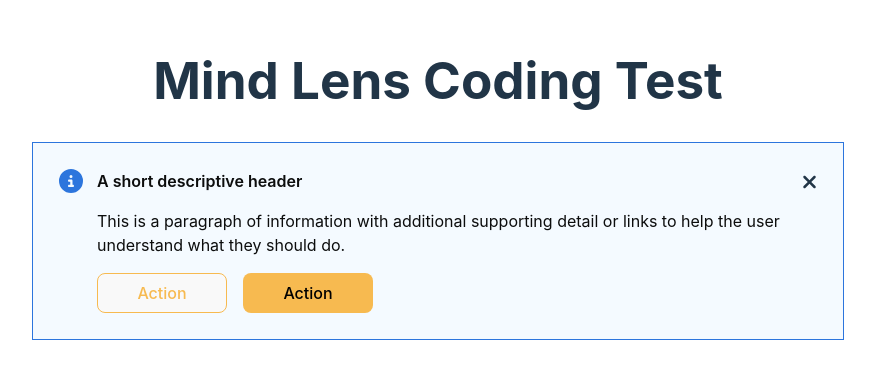
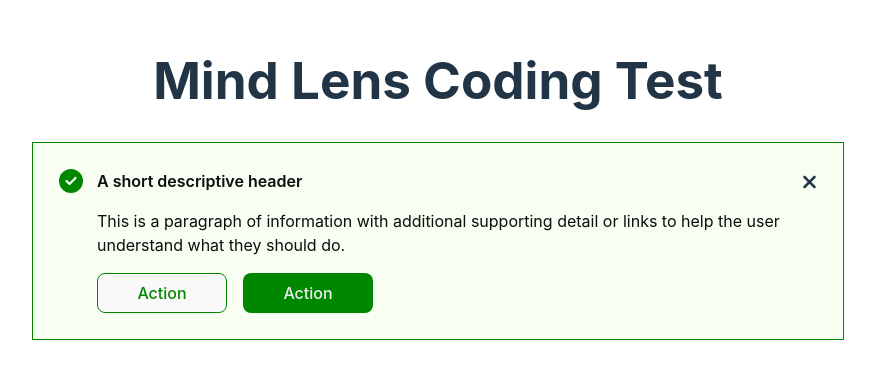
Before and after one commit to paingtk/mind-lens-coding-test, a Vue app: page / in a window 1280 px wide. Shown: the part 221-600 px from the top of the page, without its empty margins (202-1077 px from the left). Built offline with nearby package versions, Linux system fonts and the light colour scheme.

Commit message:
update alert component

```diff
--- a/src/App.vue
+++ b/src/App.vue
@@ -4,5 +4,5 @@ import AppAlertBox from './components/AppAlertBox.vue'
 
 <template>
   <h1>Mind Lens Coding Test</h1>
-  <AppAlertBox alert-type="info"></AppAlertBox>
+  <AppAlertBox alert-type="success"></AppAlertBox>
 </template>
--- a/src/components/AppAlertBox.vue
+++ b/src/components/AppAlertBox.vue
@@ -4,16 +4,24 @@
     :alertType="alertType"
     :style="[
       alertType === 'info'
-        ? { backgroundColor: '#f4faff', borderColor: '#2c75dd' }
+        ? { backgroundColor: '#f4faff', borderColor: primaryColor }
         : alertType === 'error'
-        ? { backgroundColor: '#FEF5F5', borderColor: '#CC3123' }
+        ? { backgroundColor: '#FEF5F5', borderColor: errorColor }
         : alertType === 'warning'
-        ? { backgroundColor: '#FDF3E1', borderColor: '#C75100' }
-        : { backgroundColor: '#F8FFF2', borderColor: '#008700' },
+        ? { backgroundColor: '#FDF3E1', borderColor: warningColor }
+        : { backgroundColor: '#F8FFF2', borderColor: successColor },
     ]"
   >
     <font-awesome-icon
-      icon="fa-solid fa-circle-info"
+      :icon="
+        alertType === 'info'
+          ? 'fa-solid fa-circle-info'
+          : alertType === 'error'
+          ? 'fa-solid fa-circle-exclamation'
+          : alertType === 'warning'
+          ? 'fa-solid fa-triangle-exclamation'
+          : 'fa-solid fa-circle-check'
+      "
       :style="[
         alertType === 'info'
           ? { color: '#2c75dd' }
@@ -37,15 +45,45 @@
         links to help the user understand what they should do.
       </p>
       <div class="btn-container">
-        <AppButton class="secondary-btn" button-type="secondary"></AppButton>
-        <AppButton></AppButton>
+        <AppButton
+          class="secondary-btn"
+          button-type="secondary"
+          :color="
+            alertType === 'info'
+              ? infoColor
+              : alertType === 'error'
+              ? errorColor
+              : alertType === 'warning'
+              ? warningColor
+              : successColor
+          "
+        ></AppButton>
+        <AppButton
+          :color="
+            alertType === 'info'
+              ? infoColor
+              : alertType === 'error'
+              ? errorColor
+              : alertType === 'warning'
+              ? warningColor
+              : successColor
+          "
+        ></AppButton>
       </div>
     </div>
   </div>
 </template>
 
 <script setup>
+import { ref } from 'vue'
 import AppButton from './AppButton.vue'
+
+const infoColor = ref('#F7BA50')
+const primaryColor = ref('#2c75dd')
+const errorColor = ref('#CC3123')
+const warningColor = ref('#C75100')
+const successColor = ref('#008700')
+
 const props = defineProps({
   alertType: {
     type: String,
@@ -55,9 +93,6 @@ const props = defineProps({
 </script>
 
 <style scoped>
-/* .fa-circle-info {
-  color: #2c75dd;
-} */
 p {
   color: #0c0d0d;
   text-align: left;
@@ -94,4 +129,16 @@ button.close-btn {
 button.close-btn:hover {
   border: none;
 }
+
+@media only screen and (max-width: 600px) {
+  div.text-container {
+    width: 234px;
+  }
+  div.btn-container {
+    flex-direction: column;
+  }
+  .secondary-btn {
+    margin-bottom: 16px;
+  }
+}
 </style>
--- a/src/components/AppButton.vue
+++ b/src/components/AppButton.vue
@@ -24,7 +24,7 @@
     <span v-if="iconOnly">
       <font-awesome-icon icon="fa-solid fa-arrow-right" size="lg" />
     </span>
-    <span v-else>Action</span>
+    <span class="btn-text" v-else>Action</span>
 
     <!-- append icon -->
     <font-awesome-icon
@@ -89,4 +89,7 @@ button:hover {
   width: 40px;
   height: 40px;
 }
+button.primary span.btn-text {
+  color: #eee;
+}
 </style>
--- a/src/main.js
+++ b/src/main.js
@@ -7,7 +7,17 @@ import { FontAwesomeIcon } from '@fortawesome/vue-fontawesome'
 import { faArrowRight } from '@fortawesome/free-solid-svg-icons'
 import { faCircleInfo } from '@fortawesome/free-solid-svg-icons'
 import { faXmark } from '@fortawesome/free-solid-svg-icons'
+import { faCircleExclamation } from '@fortawesome/free-solid-svg-icons'
+import { faTriangleExclamation } from '@fortawesome/free-solid-svg-icons'
+import { faCircleCheck } from '@fortawesome/free-solid-svg-icons'
 
-library.add(faArrowRight, faCircleInfo, faXmark)
+library.add(
+  faArrowRight,
+  faCircleInfo,
+  faXmark,
+  faCircleExclamation,
+  faTriangleExclamation,
+  faCircleCheck
+)
 
 createApp(App).component('font-awesome-icon', FontAwesomeIcon).mount('#app')
```
